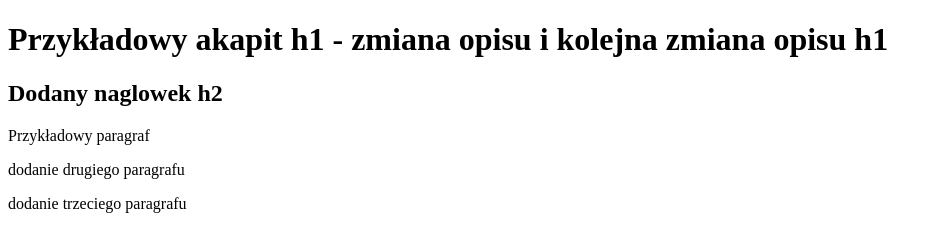
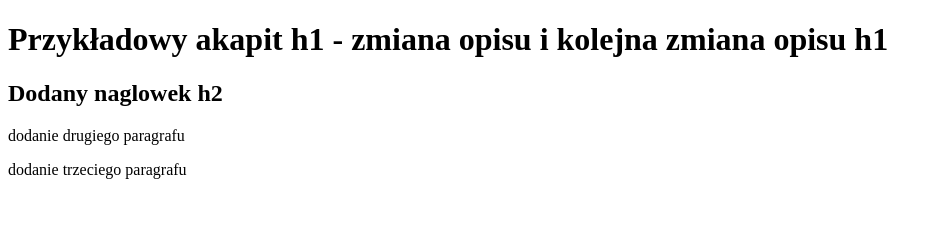
Before and after one commit to RafalKozlowski/nauka-gita, a plain HTML site: page index.html in a window 1280 px wide. Shown: the whole page, without its empty margins (0-942 px from the left). Drawn offline with Linux system fonts and the light colour scheme.

Commit message:
Delete p index.html

```diff
--- a/index.html
+++ b/index.html
@@ -6,7 +6,7 @@
 <body>
 	<h1>Przykładowy akapit h1 - zmiana opisu i kolejna zmiana opisu h1</h1>
 	<h2>Dodany naglowek h2</h2>
-	<p>Przykładowy paragraf</p>
+
 	<p>dodanie drugiego paragrafu</p>
 	<p>dodanie trzeciego paragrafu</p>
 </body>
```
